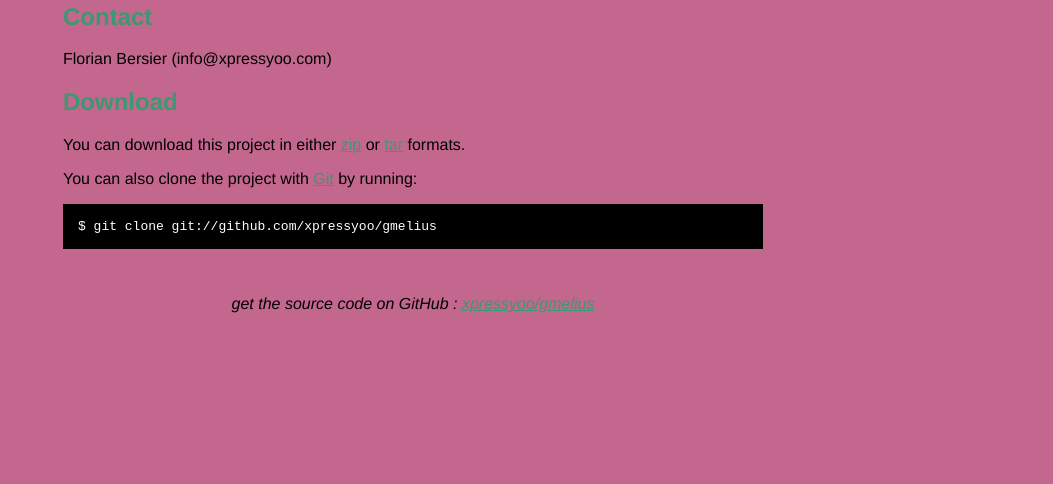
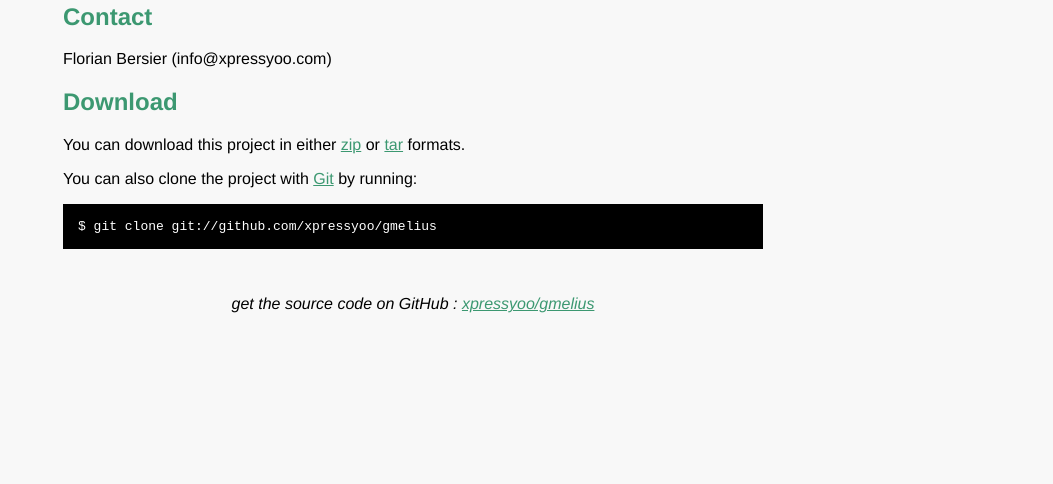
Before and after one commit to phoenix24/gmelius, a plain HTML site: page index.html in a window 1280 px wide. Shown: the part 316-800 px from the top of the page, without its empty margins (227-1280 px from the left). Drawn offline with Linux system fonts and the light colour scheme.

Commit message:
modified:   index.html

```diff
--- a/index.html
+++ b/index.html
@@ -8,7 +8,7 @@
   <style type="text/css">
     body {
       margin-top: 1.0em;
-      background-color: #c3678e;
+      background-color: #f8f8f8;
       font-family: Helvetica, Arial, FreeSans, san-serif;
       color: #000000;
     }
```
